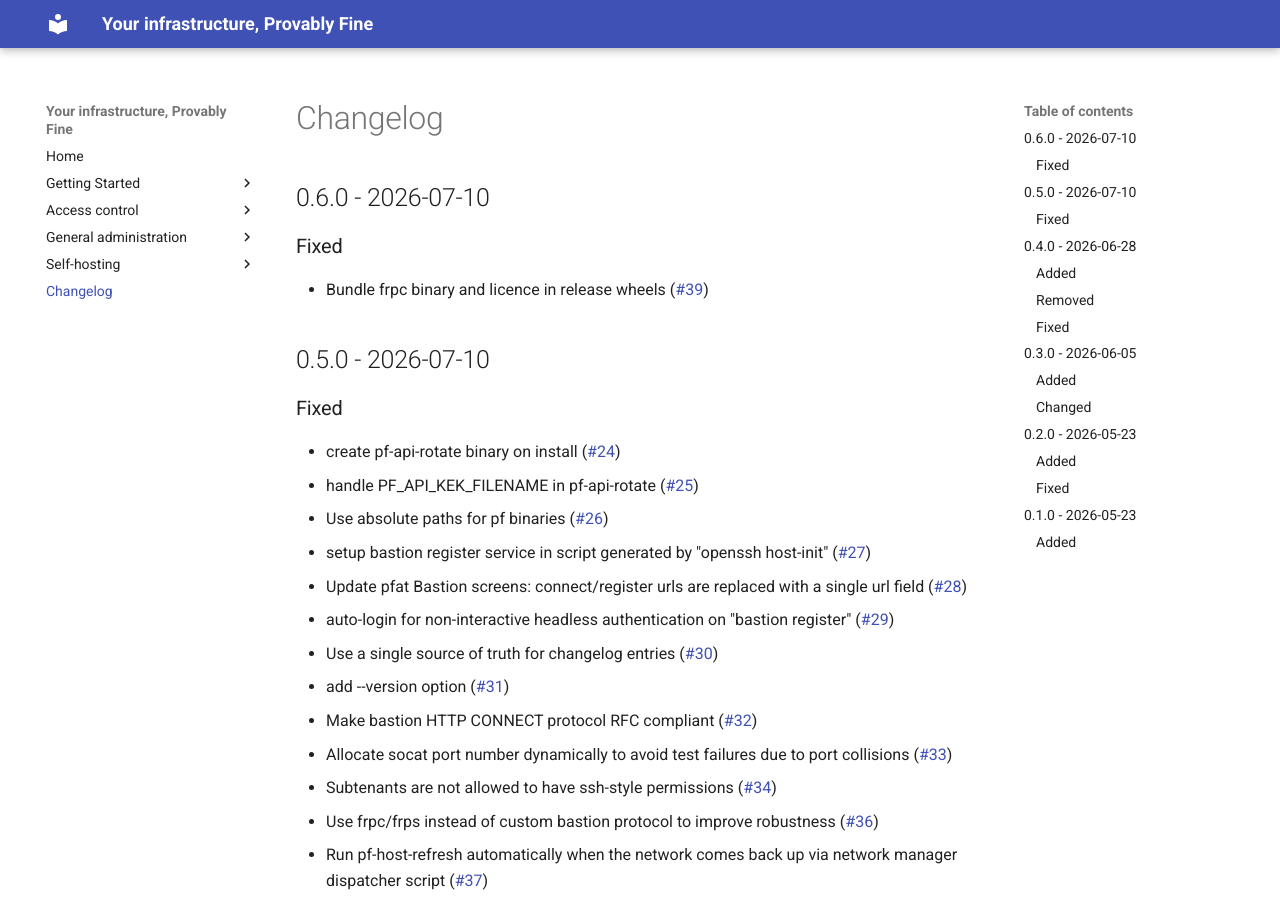
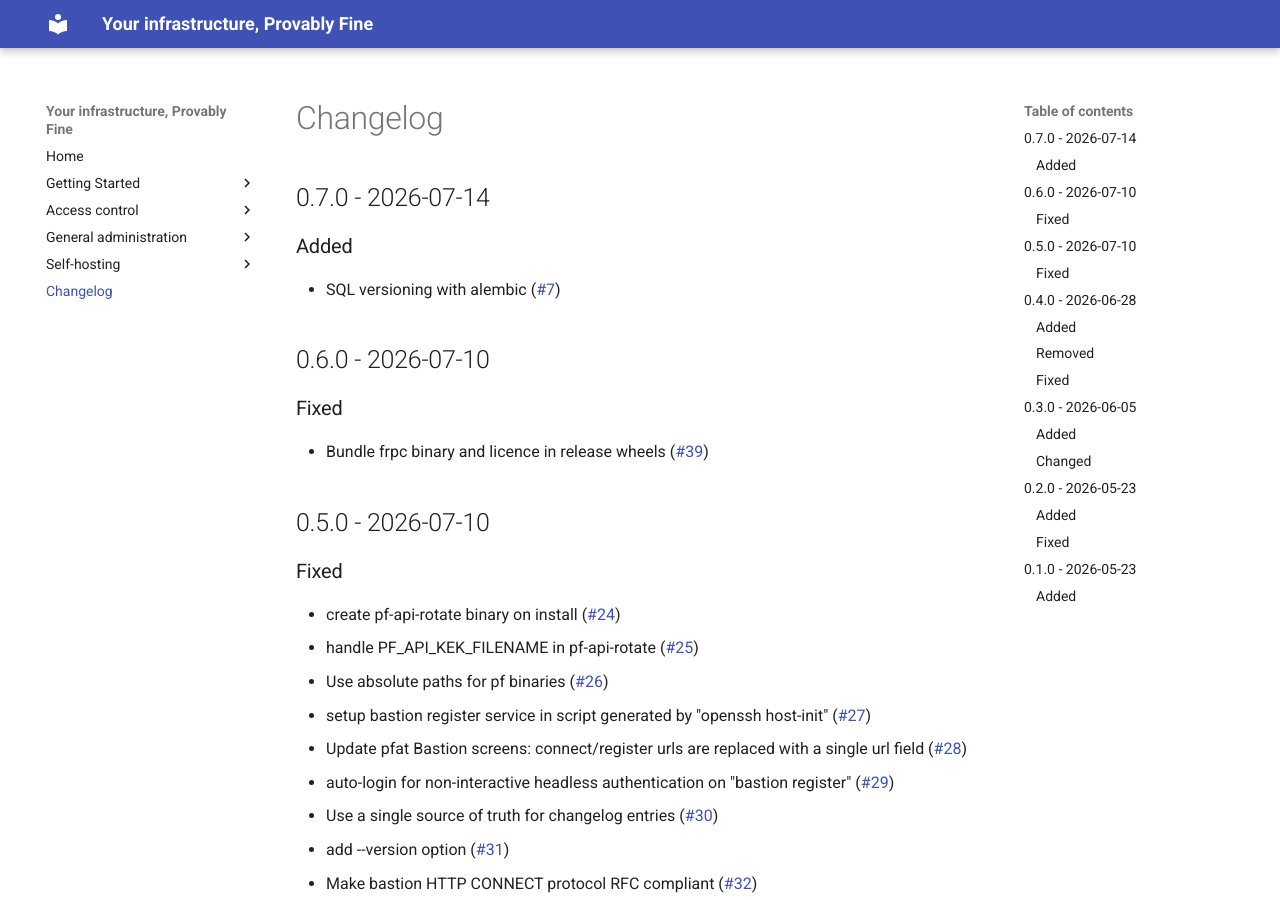
Before and after one commit to provablyfine/pf, an MkDocs documentation site: the page built from docs/changelog.md, in a window 1280 px wide and 900 px high. Built offline with MkDocs 1.6.1 and Material for MkDocs 9.7.7, drawn with Linux system fonts in a browser that asks for light colours; comment, search, counter and statistics services are not loaded; the version menu is left out.

Commit message:
docs(docs/changelog.md): sql versioning with alembic

```diff
--- a/docs/changelog.md
+++ b/docs/changelog.md
@@ -1,3 +1,9 @@
+## 0.7.0 - 2026-07-14
+
+### Added
+
+- SQL versioning with alembic ([#7](https://github.com/provablyfine/pf/issues/7))
+
 ## 0.6.0 - 2026-07-10
 
 ### Fixed
```
